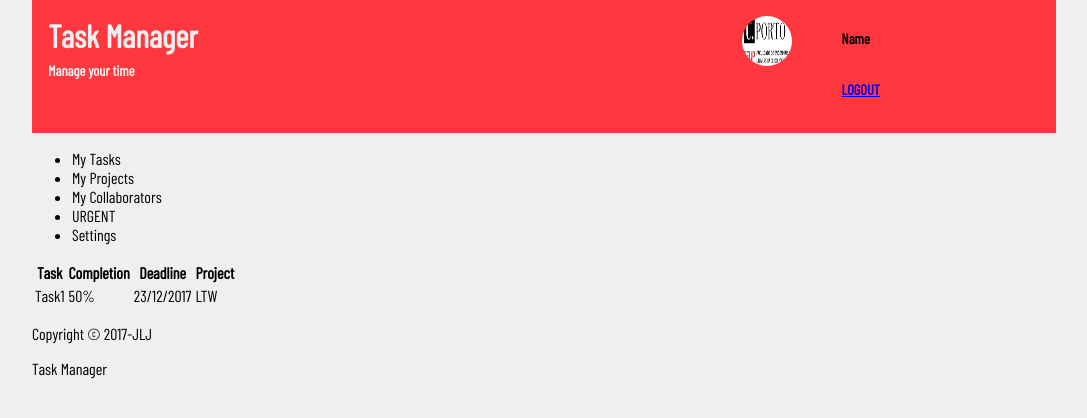
After one commit to joao-conde/feup-ltw, a PHP site: page /main.php in a window 1280 px wide. The commit adds this page. Shown: the top 418 px of the page, without its empty margins (96-1183 px from the left). Run offline with PHP 8.4, Linux system fonts and the light colour scheme.

Commit message:
main page html and some css

```diff
--- a/css/style.css
+++ b/css/style.css
@@ -1,16 +1,68 @@
-header h1{
-    text-align: center;
+@import url("https://fonts.googleapis.com/css?family=Barlow+Condensed");
+
+html{
+    margin: 0 auto;
 }
 
 body{
-    background-image: url('background.png');
+    width: 80%;
+    margin:  0 auto;
+    background-color: #EFEFEF;
+    font-family: 'Barlow Condensed', sans-serif;
 }
 
-#menu ul li{
-    text-align: center;
-    list-style-type: none;
+
+body > header{
+    background-color: #FF383F;
+    margin-top: 0;
+    padding: 1em;
+    display: grid;
+    grid-template-columns: 70% 10% 20%;
+    grid-template-rows: auto auto;
 }
 
-footer{
+body > header > img{
+    border-radius: 25px;
+    width: 50px;
+    height: 50px;
+    grid-area: 1 / 2 / span 2 / span 1;
+}
 
+body > header > h1{
+    margin: 0;
+    grid-area: 1 / 1 / span 1 / span 1;
 }
+
+body > header > h2{
+    font-size: 0.9em;
+    grid-area: 2 / 1 / span 1 / span 1;
+}
+
+body > header > h3{
+    font-size: 0.9em;
+    grid-area: 1 / 3 / span 1 / span 1;
+}
+
+body > header > h4{
+    font-size: 0.9em;
+    grid-area: 2 / 3 / span 1 / span 1;
+}
+
+body > header > h1 > a{
+    margin-top: 0;
+    color: #EFEFEF;
+    text-decoration: none;
+}
+
+body > header > h2{
+    margin-top: 0;
+    color: #EFEFEF;
+}
+
+body > header > nav#menu{
+    background-color: #A9A9A9;
+}
+
+body > header > section#menu{
+    margin-top: 0;
+}
--- /dev/null
+++ b/main.php
@@ -0,0 +1,52 @@
+<!DOCTYPE html>
+<html lang="en-US">
+    <head>
+        <title>Task Manager</title>
+        <meta charset="UTF-8">
+        <link href="css/style.css" rel="stylesheet">
+    </head>
+
+    <body>
+        <header id="header_top">
+             <h1><a href="#">Task Manager</a></h1>
+             <h2>Manage your time</h2>
+             <img src="images/feuplogo.jpeg"/>
+             <h3>Name</h3>
+             <h4><a href="#">LOGOUT</a></h4>
+
+        </header>
+
+        <nav id="menu">
+                <ul>
+                    <li>My Tasks</li>
+                    <li>My Projects</li>
+                    <li>My Collaborators</li>
+                    <li>URGENT</li>
+                    <li>Settings</li>
+                </ul>
+        </nav>
+
+        <section id="main_area">
+            <table>
+                <tr>
+                    <th>Task</th>
+                    <th>Completion</th>
+                    <th>Deadline</th>
+                    <th>Project</th>
+                </tr>
+                <tr>
+                    <td>Task1</td>
+                    <td>50%</td>
+                    <td>23/12/2017</td>
+                    <td>LTW</td>
+                </tr>
+            </table>
+        </section>
+        <footer>
+            <p id="copyright">Copyright &copy; 2017-JLJ</p>
+            <p>Task Manager</p>
+       </footer>
+
+    </body>
+
+</html>
```
